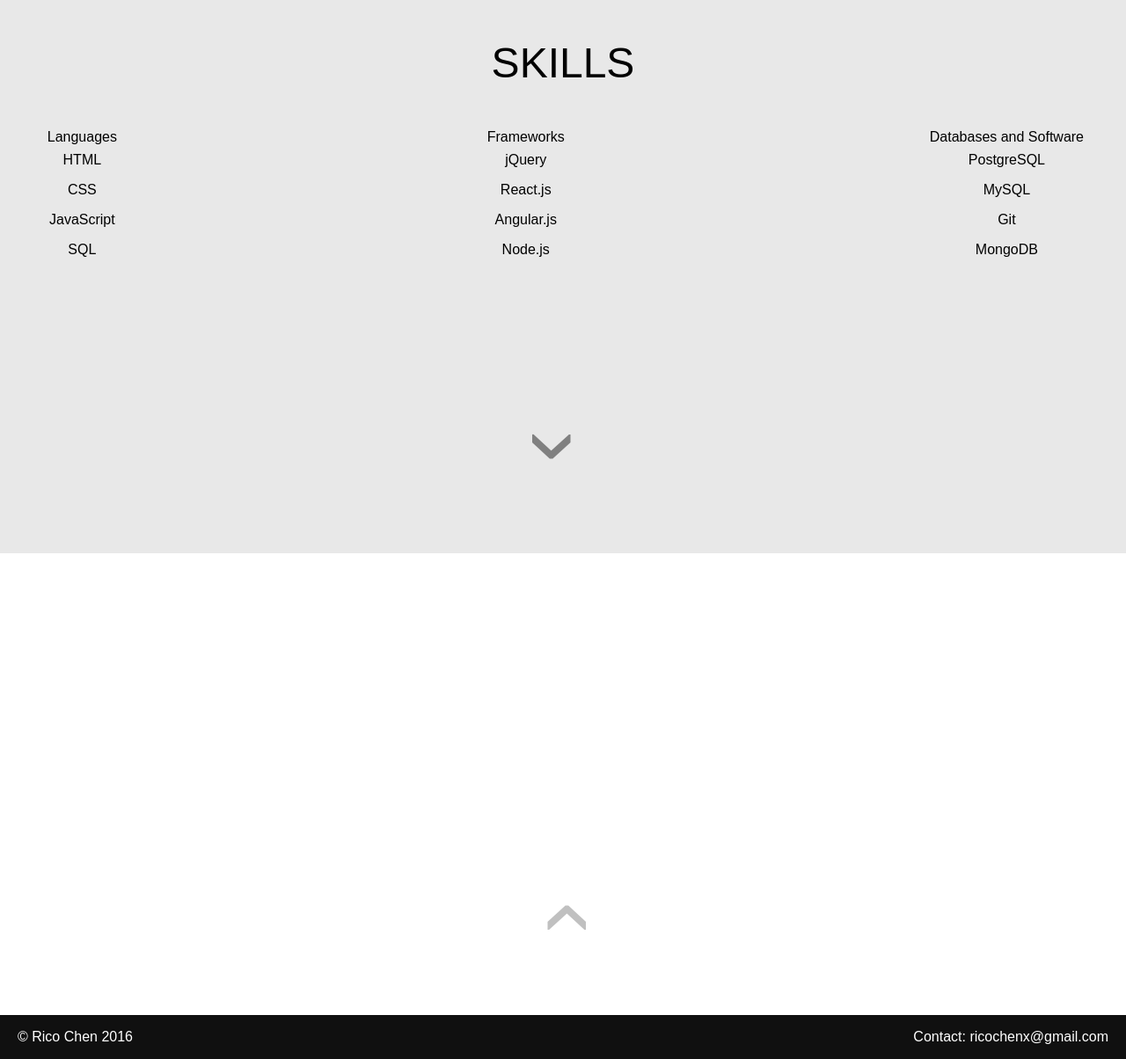
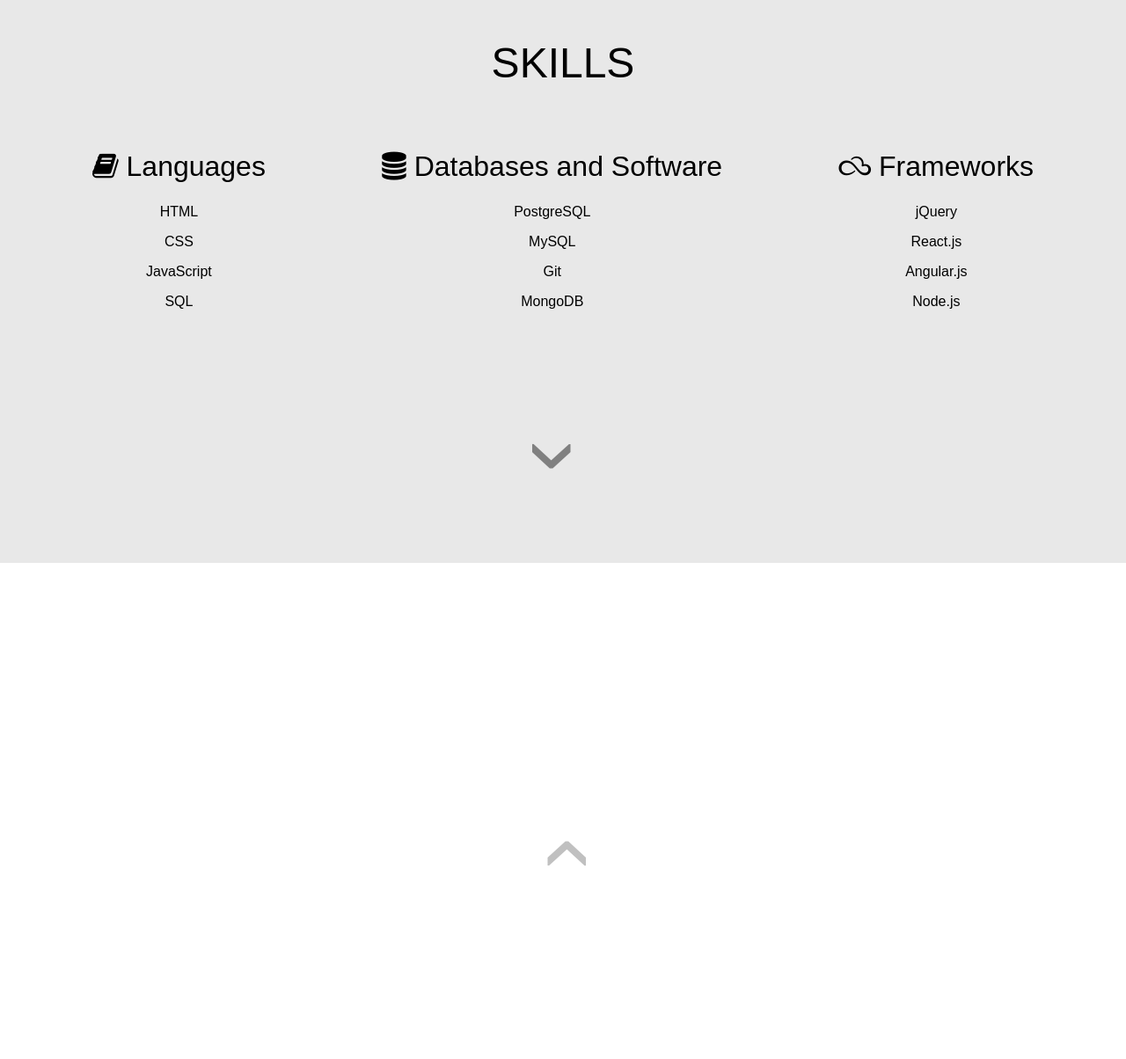
Before and after one commit to ricochen/ricochen.github.io, a Jekyll site: the page index.html, which Jekyll copies as it is, in a window 1280 px wide. Shown: the part 1667-2871 px from the top of the page at 88% size. Built offline with Jekyll 4.4.1, drawn with Linux system fonts in a browser that asks for light colours; nearby versions of some CDN libraries; after the commit the page ends 2798 px from its top, so only the background shows below that.

Commit message:
update footer

```diff
--- a/css/main.css
+++ b/css/main.css
@@ -115,45 +115,20 @@
 
 .skills h1 {
     font-size: 3em;
+    padding-bottom: 1.5em;
 }
 
-.languages {
-    float: left;
-    padding: 3em;
+.skillList {
+    display: inline-block;
+    padding: 0 4em;
 }
 
-.languagaes h4 {
-    font-size: 3em;
+.skillList h4 {
+    font-size: 2em;
+    padding-bottom: .5em;
 }
 
-.languages li {
-    list-style-type: none;
-    padding: .5em;
-}
-
-.software {
-    float: right;
-    padding: 3em;
-}
-
-.software h4 {
-
-}
-
-.software li {
-    list-style-type: none;
-    padding: .5em;
-}
-
-.frameworks {
-    padding: 3em;
-}
-
-.frameworks h4 {
-
-}
-
-.frameworks li {
+.skillList li {
     list-style-type: none;
     padding: .5em;
 }
@@ -168,10 +143,12 @@
 .portfolio h1 {
     font-size: 3em;
     color: white;
+    padding-bottom: 1.5em;
 }
 
 .portfolio-item {
-    padding: 3em;
+    padding: 0 7em;
+    display: inline-block;
 }
 
 /* Arrows */
@@ -222,18 +199,17 @@
 
 .arrow-up {
     transform: rotate(180deg);
-    margin-top: -1.5em;
 }
 
 /* Footer */
 
 .footer {
     color: white;
-    background: #101010;
     padding: 1em 1.25em;
     margin-top: -3em;
 }
 
 .footer span {
     float: right;
+    margin-top: -1em;
 }
--- a/index.html
+++ b/index.html
@@ -3,15 +3,14 @@
 	<head>
 		<meta charset="utf-8">
 		<meta http-equiv="X-UA-Compatible" content="IE=edge">
-		<title>Rico Chen</title>
-		<meta name="viewport" content="width=device-width, initial-scale=1">
+		<meta name="viewport" content="width=device-width, initial-scale=1.0">
 
-
-		<link rel="stylesheet" type="text/css" href="css/main.css">
+		<link rel="stylesheet" href="css/main.css">
 		<link rel="stylesheet" href="https://maxcdn.bootstrapcdn.com/font-awesome/4.5.0/css/font-awesome.min.css">
-		<link href='https://fonts.googleapis.com/css?family=Lato' rel='stylesheet' type='text/css'>
+		<link rel="stylesheet" href="https://fonts.googleapis.com/css?family=Lato">
 
 		<script src="js/JavaScript.js"></script>
+		<title>Rico Chen</title>
 
     <!--[if IE]>
         <script src="http://html5shiv.googlecode.com/svn/trunk/html5.js"></script>
@@ -24,7 +23,6 @@
 				<source src="assets/video.mp4" type="video/mp4">
 				Your browser does not support the video tag.
 			</video>
-
 				<h1>Rico Chen</h1>
 				<h3>Software Engineer</h3>
 			<div class="icons">
@@ -51,27 +49,27 @@
 		<!--Skills-->
 		<div class="skills" id="skills">
 			<h1>SKILLS</h1>
-				<ul class="languages">
-					<h4>Languages</h4>
+				<ul class="skillList">
+					<h4><i class="fa fa-book"></i> Languages</h4>
 						<li>HTML</li>
 						<li>CSS</li>
 						<li>JavaScript</li>
 						<li>SQL</li>
 				</ul>
-				<ul class="software">
-					<h4>Databases and Software</h4>
+				<ul class="skillList">
+					<h4><i class="fa fa-database"></i> Databases and Software</h4>
 						<li>PostgreSQL</li>
 						<li>MySQL</li>
 						<li>Git</li>
 						<li>MongoDB</li>
 				</ul>
-				<ul class="frameworks">
-					<h4>Frameworks</h4>
+				<ul class="skillList">
+					<h4><i class="fa fa-skyatlas"></i> Frameworks</h4>
 						<li>jQuery</li>
 						<li>React.js</li>
 						<li>Angular.js</li>
 						<li>Node.js</li>
-				</ul>
+					</ul>
 			<div class="arrow">
 				<a id ="arrow3" class="scroll" data-speed="2000" href="#portfolio">&#8250;</a>
 			</div>
@@ -96,10 +94,10 @@
 					<a id ="arrow4" class="scroll" data-speed="2000" href="#header">&#8250;</a>
 				</div>
 			</div>
-			</div>
+		</div>
 		<div class="footer">
 			&copy; Rico Chen 2016
-			<span>Contact: ricochenx@gmail.com</span>
+			<span><i class="fa fa-envelope-o fa-2x"></i> ricochenx@gmail.com</span>
 		</div>
 	</body>
 </html>
--- a/js/JavaScript.js
+++ b/js/JavaScript.js
@@ -1,46 +1,33 @@
-/*Smooth scrolling
-function scrollTo(element, to, duration) {
-    if (duration < 0) return;
-    var difference = to - element.scrollTop;
-    var perTick = difference / duration * 10;
-
-    setTimeout(function() {
-        element.scrollTop = element.scrollTop + perTick;
-        if (element.scrollTop === to) return;
-        scrollTo(element, to, duration - 10);
-    }, 10);
-}
-*/
-
+// Smooth Scroll
 (function() {
 
      'use strict';
 
-
-  if ('querySelector' in document && 'addEventListener' in window && Array.prototype.forEach) {
+    // Feature Test
+    if ( 'querySelector' in document && 'addEventListener' in window && Array.prototype.forEach ) {
 
         // Function to animate the scroll
-    var smoothScroll = function(anchor, duration) {
+        var smoothScroll = function (anchor, duration) {
 
             // Calculate how far and how fast to scroll
             var startLocation = window.pageYOffset;
             var endLocation = anchor.offsetTop;
             var distance = endLocation - startLocation;
-      var increments = distance / (duration / 16);
+            var increments = distance/(duration/16);
             var stopAnimation;
 
             // Scroll the page by an increment, and check if it's time to stop
-      var animateScroll = function() {
+            var animateScroll = function () {
                 window.scrollBy(0, increments);
                 stopAnimation();
             };
 
             // If scrolling down
-      if (increments >= 0) {
+            if ( increments >= 0 ) {
                 // Stop animation when you reach the anchor OR the bottom of the page
-        stopAnimation = function() {
+                stopAnimation = function () {
                     var travelled = window.pageYOffset;
-          if ((travelled >= (endLocation - increments)) || ((window.innerHeight + travelled) >= document.body.offsetHeight)) {
+                    if ( (travelled >= (endLocation - increments)) || ((window.innerHeight + travelled) >= document.body.offsetHeight) ) {
                         clearInterval(runAnimation);
                     }
                 };
@@ -48,9 +35,9 @@
             // If scrolling up
             else {
                 // Stop animation when you reach the anchor OR the top of the page
-        stopAnimation = function() {
+                stopAnimation = function () {
                     var travelled = window.pageYOffset;
-          if (travelled <= (endLocation || 0)) {
+                    if ( travelled <= (endLocation || 0) ) {
                         clearInterval(runAnimation);
                     }
                 };
@@ -65,7 +52,7 @@
         var scrollToggle = document.querySelectorAll('.scroll');
 
         // For each smooth scroll link
-    [].forEach.call(scrollToggle, function(toggle) {
+        [].forEach.call(scrollToggle, function (toggle) {
 
             // When the smooth scroll link is clicked
             toggle.addEventListener('click', function(e) {
```
Lines whose indentation alone changed are shown as unchanged.
